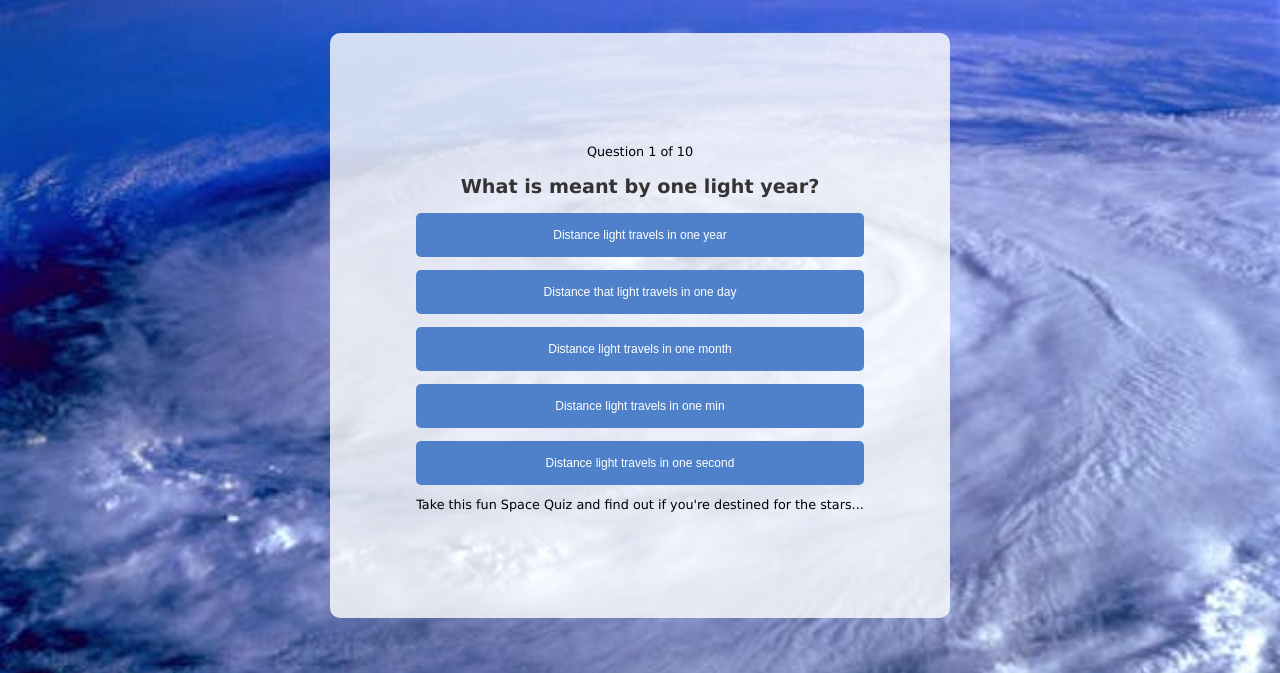
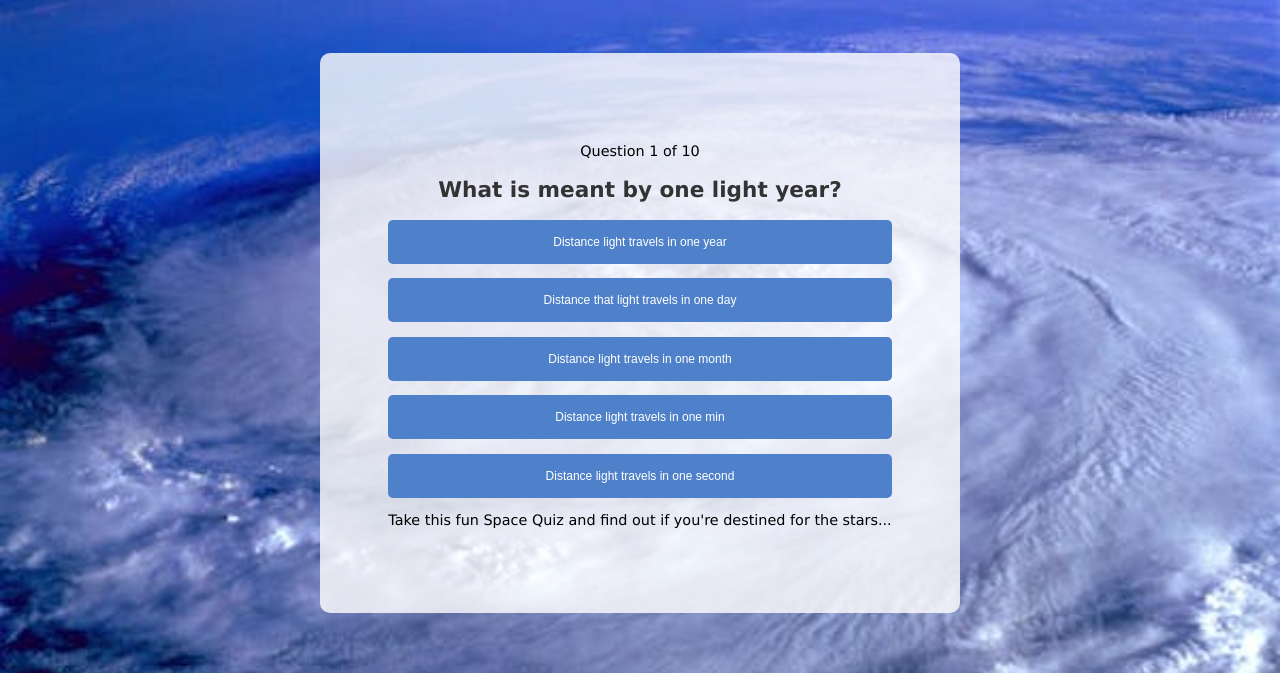
Before and after one commit to JuliDell/Spacequiz, a plain HTML site: page index.html in a window 1280 px wide. Shown: the part 127-800 px from the top of the page. Drawn offline with Linux system fonts and the light colour scheme; a web font is replaced by a local one.

Commit message:
change media query

```diff
--- a/assets/css/style.css
+++ b/assets/css/style.css
@@ -150,15 +150,17 @@ table tbody tr:hover {
 .btn-home:hover {
     background-color: #16327a;
 }
-/* Media query: mobiles (410px and up) */
+/* Media query: mobiles (340px and up) */
 @media screen and (min-width: 340px) {
     body {
-    font-size: 80%;
+    font-size: 60%;
     }
 
     .container {
-    margin-top: 50px;
+    margin-top: 80px;
+    margin-bottom: 20px;
     width: 60%;
+    max-height: 60%;
     display: flex;
     align-items: center;
     justify-content: center;
@@ -172,10 +174,13 @@ table tbody tr:hover {
     }
 
     @media (min-width: 700px) {
+        body {
+            font-size: 90%;
+            }
         .container {
-        padding: 10px 10px 10px 10px;
-        margin-top: 60px;
-        margin-bottom: 5px;
+        margin-top: 80px;
+        margin-bottom: 10px;
+        max-height: 100%;
         }
 
         .btn-default {
```
